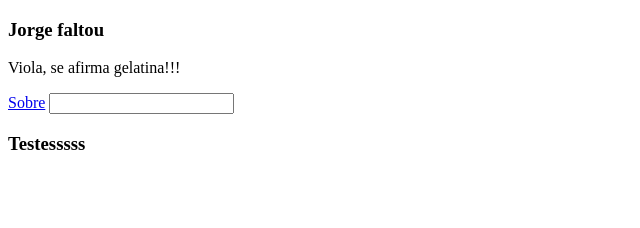
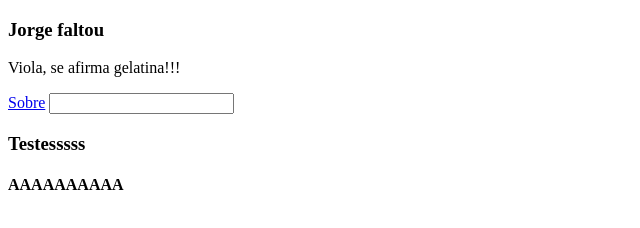
Before and after one commit to VulgoOrochidaDeepWeb/atv-2-git, a plain HTML site: page index.html in a window 1280 px wide. Shown: the whole page, without its empty margins (0-640 px from the left). Drawn offline with Linux system fonts and the light colour scheme.

Commit message:
Teste 02

```diff
--- a/index.html
+++ b/index.html
@@ -11,5 +11,6 @@
     <a href="#">Sobre</a>
     <input type="password">
     <h3>Testesssss</h3>
+    <h4>AAAAAAAAAA</h4>
 </body>
 </html>
```
